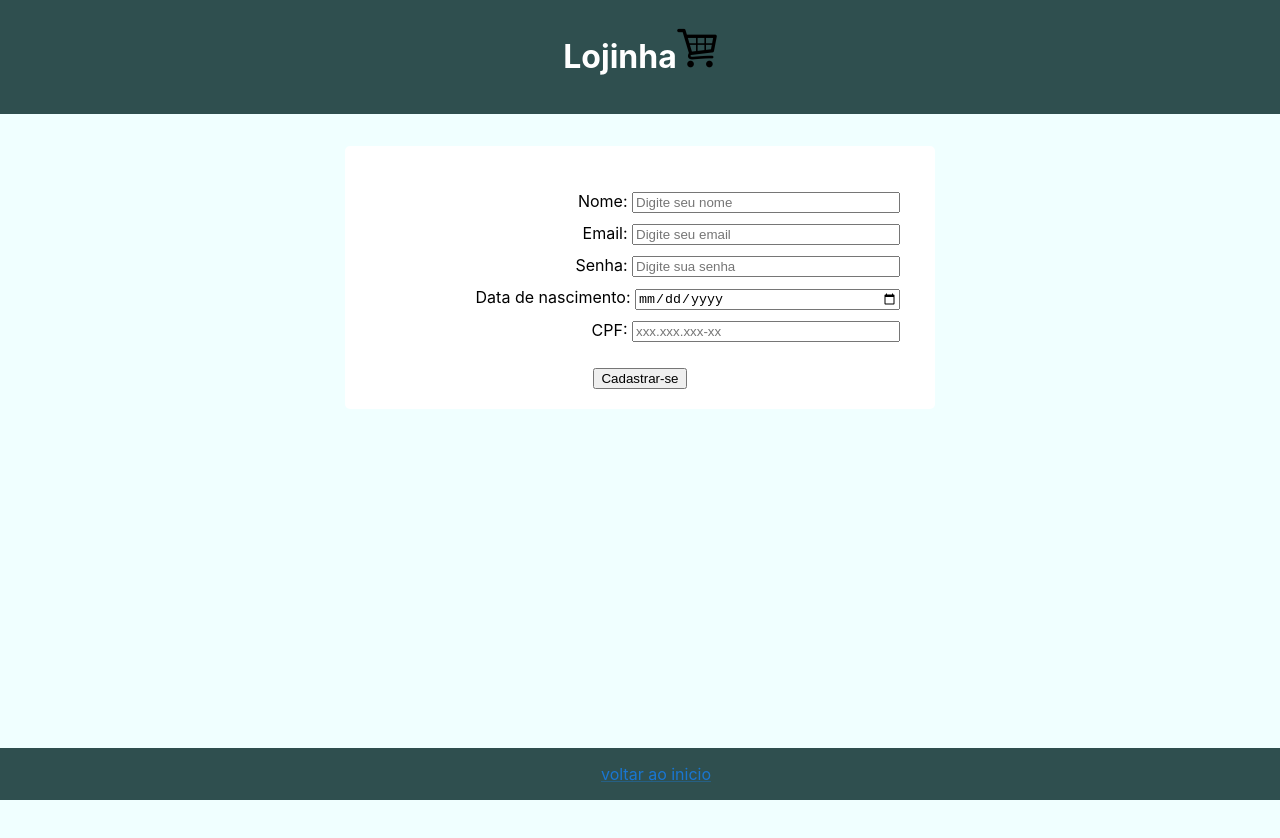
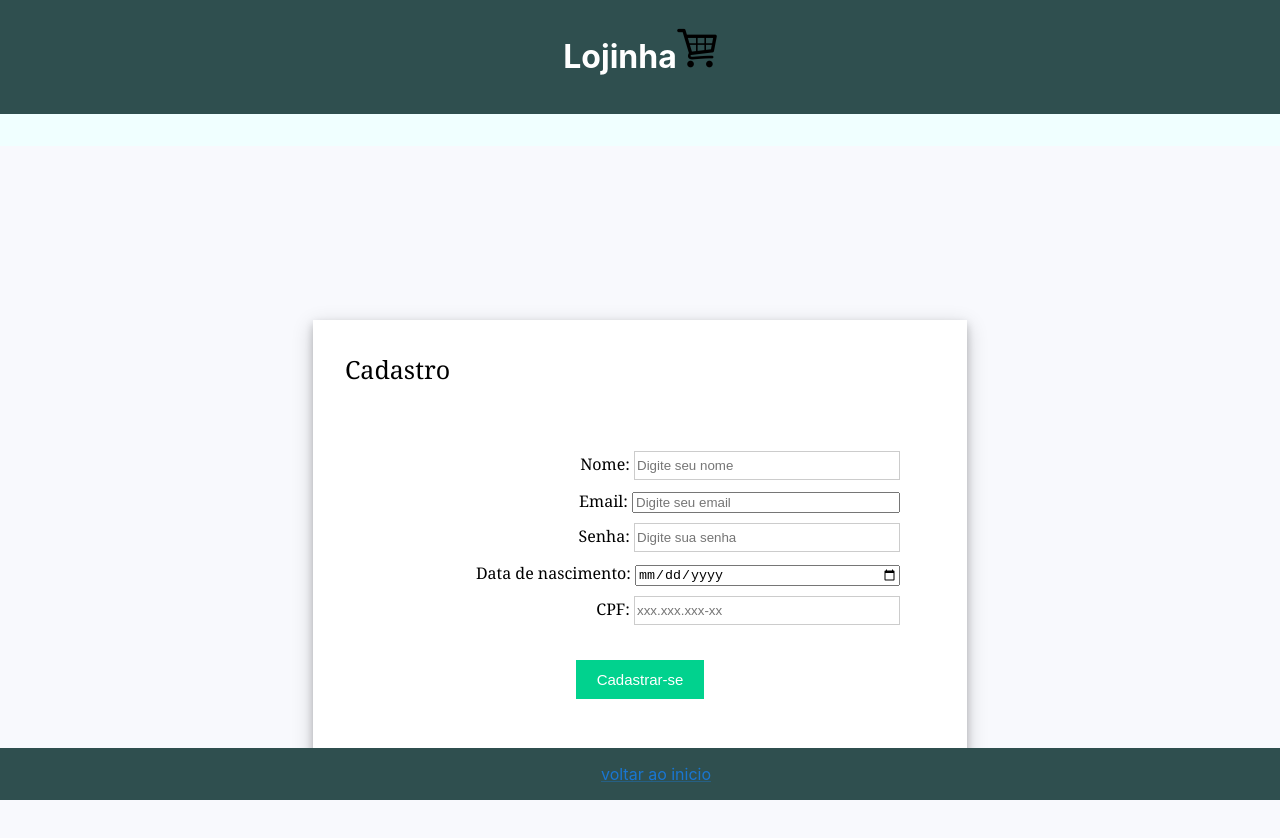
Before and after one commit to ThallysRocha/lojinha-simples, a React (Create React App) app: page /cadastro in a window 1280 px wide. Shown: the top 838 px of the page. Before the commit the page ends 800 px from the top, so only its background shows below. Built offline with nearby package versions, Linux system fonts and the light colour scheme.

Commit message:
Adição da tela de cadastro com sucesso
foram também feitas melhoras nos estilos da página.

```diff
--- a/src/components/TelaDeCadastro.jsx
+++ b/src/components/TelaDeCadastro.jsx
@@ -11,7 +11,7 @@
     const [cpf,setCpf] = useState(null);
 
     const [errorMessages, setErrorMessages] = useState({});
-
+    const [isRegistered, setIsRegistered] = useState(false);
     const errors = {
         nome: "nome inválido",
         senha: "senha inválida",
@@ -106,6 +106,7 @@
             database.push(obj);
             window.localStorage.setItem('database',JSON.stringify(database));
             console.log(JSON.parse(window.localStorage.getItem('database')));
+            setIsRegistered(true);
         }
         else{
             if(!nome)setErrorMessages({ id: "nome", message: errors.nome });
@@ -117,7 +118,7 @@
 
     }
 
-    return(
+    const renderForm = (
         <div className="form">
             <div className="form-body">
                 <div className="nome">
@@ -156,5 +157,13 @@
             </div>
         </div>
     );
+    return (
+        <div className="cadastro">
+          <div className="cadastro-form">
+            <div className="title">Cadastro</div>
+            {isRegistered ? <div>Usuário cadastrado com sucesso</div> : renderForm}
+          </div>
+        </div>
+      );
 };
 export default Cadastro;
--- a/src/styles/TelaDeCadastro.css
+++ b/src/styles/TelaDeCadastro.css
@@ -20,9 +20,47 @@
 }
 
 .footer{
-    text-align: center;
+    display: flex;
+    justify-content: center;
 }
 .error {
     color: red;
     font-size: 12px;
   }
+  .cadastro {
+    font-family: sans-serif;
+    display: flex;
+    align-items: center;
+    justify-content: center;
+    flex-direction: column;
+    gap: 20px;
+    height: 100vh;
+    font-family: Cambria, Cochin, Georgia, Times, "Times New Roman", serif;
+    background-color: #f8f9fd;
+  }
+  .title {
+    font-size: 25px;
+    margin-bottom: 20px;
+  }
+  .cadastro-form {
+    background-color: white;
+    padding: 2rem;
+    box-shadow: 0 4px 8px 0 rgba(0, 0, 0, 0.2), 0 6px 20px 0 rgba(0, 0, 0, 0.19);
+  }
+input[type="text"],
+input[type="password"] {
+  height: 25px;
+  border: 1px solid rgba(0, 0, 0, 0.2);
+}
+button[type="submit"] {
+    margin-top: 10px;
+    cursor: pointer;
+    font-size: 15px;
+    background: #01d28e;
+    border: 1px solid #01d28e;
+    color: #fff;
+    padding: 10px 20px;
+  }
+  button[type="submit"]:hover {
+    background: #6cf0c2;
+  }
```
